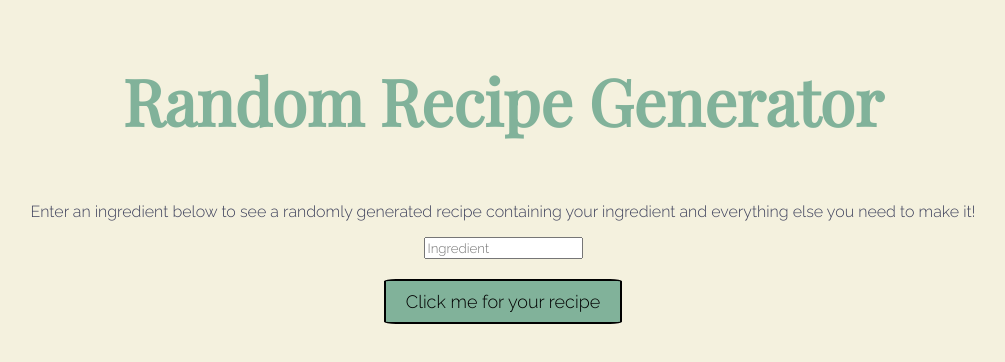
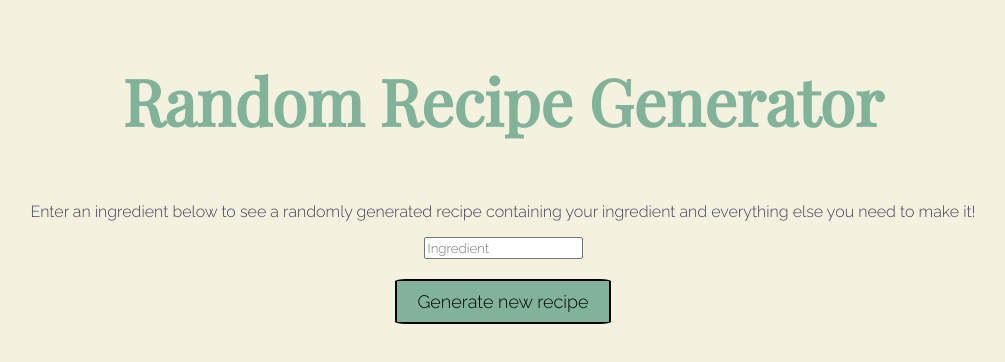
Before and after one commit to jamesthemullet/random-recipe-generator, a Next.js app in the folder random-recipe-generator/: page / in a window 1280 px wide. Shown: the top 362 px of the page, without its empty margins (137-1142 px from the left). Built offline with nearby package versions, Linux system fonts and the light colour scheme.

Commit message:
change button text

```diff
--- a/random-recipe-generator/pages/index.tsx
+++ b/random-recipe-generator/pages/index.tsx
@@ -80,7 +80,7 @@ const Home: NextPage = () => {
           onChange={(e) => setFoodName(e.target.value)}
         />
         <br />
-        <Button onClick={getRecipes} text={"Click me for your recipe"} />
+        <Button onClick={getRecipes} text={"Generate new recipe"} />
 
         {recipeList && <ChosenRecipe props={recipeList}></ChosenRecipe>}
       </main>
```
